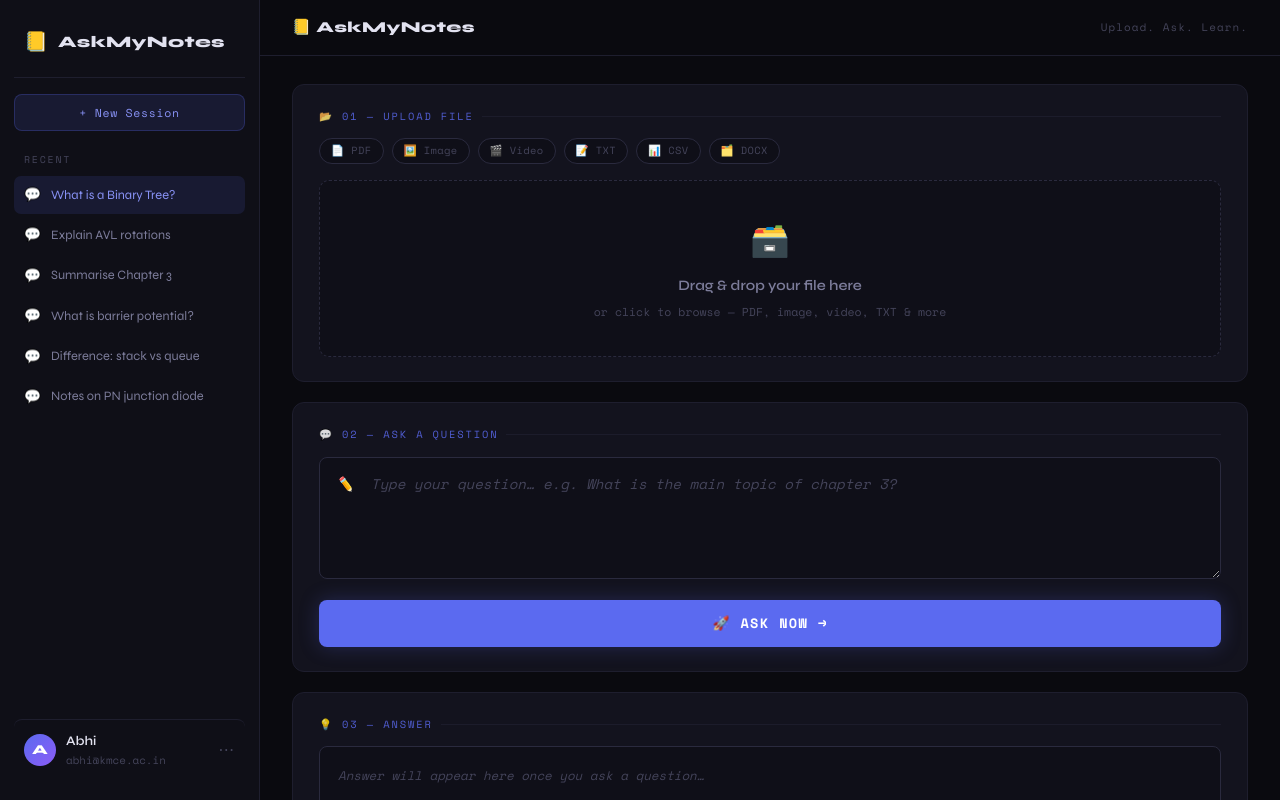
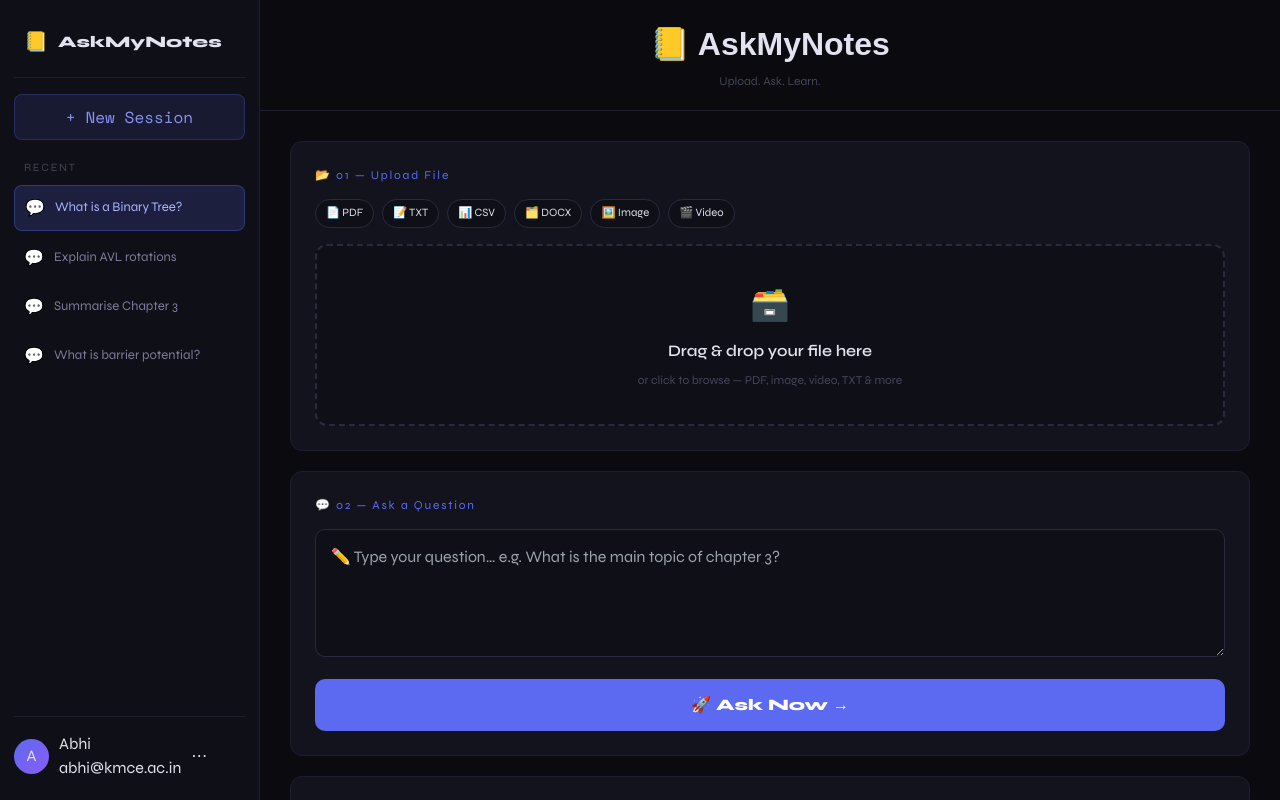
Before and after one commit to AbhiReddy2008/AskMyNotes_v1, a plain HTML site: page Frontend/index.html in a window 1280 px wide. Drawn offline with nearby package versions, Linux system fonts and the light colour scheme.

Commit message:
Updation of all files for Interactivity of Web Page

```diff
--- a/Frontend/index.html
+++ b/Frontend/index.html
@@ -4,163 +4,252 @@
 <head>
   <meta charset="UTF-8" />
   <meta name="viewport" content="width=device-width, initial-scale=1.0" />
+
   <title>AskMyNotes</title>
 
   <!-- Google Fonts -->
-  <link href="https://fonts.googleapis.com/css2?family=Space+Mono:wght@400;700&family=Syne:wght@400;600;800&display=swap" rel="stylesheet" />
+  <link
+    href="https://fonts.googleapis.com/css2?family=Space+Mono:wght@400;700&family=Syne:wght@400;600;800&display=swap"
+    rel="stylesheet"
+  />
 
-  <!-- 🔗 1. Tailwind CSS via CDN -->
+  <!-- Tailwind CSS -->
   <script src="https://cdn.tailwindcss.com"></script>
 
-  <!-- Tailwind custom theme -->
+  <!-- Tailwind Theme -->
   <script>
     tailwind.config = {
       theme: {
         extend: {
           fontFamily: {
             display: ['Syne', 'sans-serif'],
-            mono:    ['Space Mono', 'monospace'],
+            mono: ['Space Mono', 'monospace'],
           }
         }
       }
     }
   </script>
 
-  <!-- 🔗 2. External Custom CSS (same folder) -->
+  <!-- External CSS -->
   <link rel="stylesheet" href="style.css" />
 </head>
 
 <body>
 
-  <!-- ======== APP SHELL ======== -->
+  <!-- ===== APP SHELL ===== -->
   <div class="app-shell">
 
-    <!-- ======== SIDEBAR ======== -->
+    <!-- ===== SIDEBAR ===== -->
     <aside class="sidebar">
 
-      <!-- Sidebar Top — Logo -->
+      <!-- Logo -->
       <div class="sidebar-logo">
         <span class="logo-icon">📒</span>
         <span class="logo-text">AskMyNotes</span>
       </div>
 
-      <!-- New Chat Button -->
+      <!-- New Session -->
       <div class="sidebar-new-btn">
         + New Session
       </div>
 
-      <!-- Recent Questions -->
-      <div class="sidebar-section-label">Recent</div>
+      <!-- Recent -->
+      <div class="sidebar-section-label">
+        Recent
+      </div>
 
+      <!-- Sidebar Chats -->
       <nav class="sidebar-nav">
-        <a href="#" class="sidebar-item active">
+
+        <a
+          href="#"
+          class="sidebar-item active"
+          data-answer="A Binary Tree is a tree data structure where each node has at most two children called left and right child."
+        >
           <span class="item-icon">💬</span>
-          <span class="item-text">What is a Binary Tree?</span>
+          <span class="item-text">
+            What is a Binary Tree?
+          </span>
         </a>
-        <a href="#" class="sidebar-item">
+
+        <a
+          href="#"
+          class="sidebar-item"
+          data-answer="AVL rotations are balancing operations used to maintain height balance in AVL Trees."
+        >
           <span class="item-icon">💬</span>
-          <span class="item-text">Explain AVL rotations</span>
+          <span class="item-text">
+            Explain AVL rotations
+          </span>
         </a>
-        <a href="#" class="sidebar-item">
+
+        <a
+          href="#"
+          class="sidebar-item"
+          data-answer="Chapter 3 mainly discusses the fundamentals and core concepts in simplified form."
+        >
           <span class="item-icon">💬</span>
-          <span class="item-text">Summarise Chapter 3</span>
+          <span class="item-text">
+            Summarise Chapter 3
+          </span>
         </a>
-        <a href="#" class="sidebar-item">
+
+        <a
+          href="#"
+          class="sidebar-item"
+          data-answer="Barrier potential is the voltage formed across a PN junction because of diffusion."
+        >
           <span class="item-icon">💬</span>
-          <span class="item-text">What is barrier potential?</span>
+          <span class="item-text">
+            What is barrier potential?
+          </span>
         </a>
-        <a href="#" class="sidebar-item">
-          <span class="item-icon">💬</span>
-          <span class="item-text">Difference: stack vs queue</span>
-        </a>
-        <a href="#" class="sidebar-item">
-          <span class="item-icon">💬</span>
-          <span class="item-text">Notes on PN junction diode</span>
-        </a>
+
       </nav>
 
       <!-- Spacer -->
       <div class="sidebar-spacer"></div>
 
-      <!-- Account Section — Bottom -->
+      <!-- Account -->
       <div class="sidebar-account">
-        <div class="account-avatar">A</div>
+
+        <div class="account-avatar">
+          A
+        </div>
+
         <div class="account-info">
           <p class="account-name">Abhi</p>
-          <p class="account-email">abhi@kmce.ac.in</p>
+          <p class="account-email">
+            abhi@kmce.ac.in
+          </p>
         </div>
-        <div class="account-dots">⋯</div>
+
+        <div class="account-dots">
+          ⋯
+        </div>
+
       </div>
 
     </aside>
 
-    <!-- ======== MAIN CONTENT ======== -->
+    <!-- ===== MAIN CONTENT ===== -->
     <main class="main-content">
 
-      <!-- Top bar -->
+      <!-- ===== TOPBAR ===== -->
       <div class="topbar">
-        <span class="topbar-title">📒 AskMyNotes</span>
-        <span class="topbar-sub font-mono">Upload. Ask. Learn.</span>
+
+        <div class="topbar-center">
+
+          <span class="topbar-title">
+            📒 AskMyNotes
+          </span>
+
+          <span class="topbar-sub">
+            Upload. Ask. Learn.
+          </span>
+
+        </div>
+
       </div>
 
-      <!-- Content Area -->
+      <!-- ===== CONTENT ===== -->
       <div class="content-area">
 
-        <!-- UPLOAD SECTION -->
+        <!-- ===== UPLOAD SECTION ===== -->
         <section class="card">
-          <p class="section-label">📂 01 — Upload File</p>
 
-          <!-- File type badges -->
+          <p class="section-label">
+            📂 01 — Upload File
+          </p>
+
+          <!-- File Type Badges -->
           <div class="badges-row">
             <span class="badge">📄 PDF</span>
-            <span class="badge">🖼️ Image</span>
-            <span class="badge">🎬 Video</span>
             <span class="badge">📝 TXT</span>
             <span class="badge">📊 CSV</span>
             <span class="badge">🗂️ DOCX</span>
+            <span class="badge">🖼️ Image</span>
+            <span class="badge">🎬 Video</span>
           </div>
 
-          <!-- Drop zone -->
+          <!-- Drop Zone -->
           <div class="drop-zone">
+
             <input
               type="file"
+              id="pdf-input"
               name="file-input"
               class="drop-input"
-              accept=".pdf,.txt,.csv,.docx,.doc,.png,.jpg,.jpeg,.gif,.webp,.mp4,.mov,.avi,.mkv,.webm"
+              accept=".pdf,.txt,.csv,.doc,.docx,.png,.jpg,.jpeg,.gif,.webp,.mp4,.mov,.avi,.mkv,.webm"
             />
-            <span class="drop-icon">🗃️</span>
-            <p class="drop-text">Drag &amp; drop your file here</p>
-            <p class="drop-subtext">or click to browse — PDF, image, video, TXT &amp; more</p>
+
+            <span class="drop-icon">
+              🗃️
+            </span>
+
+            <p class="drop-text">
+              Drag & drop your file here
+            </p>
+
+            <p class="drop-subtext">
+              or click to browse — PDF, image, video, TXT & more
+            </p>
+
+            <!-- Upload Status -->
+            <p id="upload-status"></p>
+
           </div>
+
         </section>
 
-        <!-- QUESTION SECTION -->
+        <!-- ===== QUESTION SECTION ===== -->
         <section class="card">
-          <p class="section-label">💬 02 — Ask a Question</p>
+
+          <p class="section-label">
+            💬 02 — Ask a Question
+          </p>
+
           <textarea
             name="query"
             rows="4"
-            placeholder="✏️  Type your question… e.g. What is the main topic of chapter 3?"
             class="query-textarea"
+            placeholder="✏️ Type your question… e.g. What is the main topic of chapter 3?"
           ></textarea>
-          <button type="submit" class="ask-btn">🚀 Ask Now →</button>
+
+          <button type="submit" class="ask-btn">
+            🚀 Ask Now →
+          </button>
+
         </section>
 
-        <!-- ANSWER SECTION -->
+        <!-- ===== ANSWER SECTION ===== -->
         <section class="card">
-          <p class="section-label">💡 03 — Answer</p>
+
+          <p class="section-label">
+            💡 03 — Answer
+          </p>
+
           <div class="answer-box">
-            <p class="answer-placeholder">Answer will appear here once you ask a question…</p>
+
+            <p
+              class="answer-placeholder"
+              id="answer-text"
+            >
+              Answer will appear here once you ask a question…
+            </p>
+
           </div>
+
         </section>
 
-      </div><!-- end content-area -->
+      </div>
 
-    </main><!-- end main-content -->
+    </main>
 
-  </div><!-- end app-shell -->
+  </div>
 
-  <!-- ✅ ZERO JavaScript -->
+  <!-- JavaScript -->
+  <script src="app.js"></script>
 
 </body>
 </html>
--- a/Frontend/style.css
+++ b/Frontend/style.css
@@ -1,27 +1,29 @@
 /* ============================================
    AskMyNotes — style.css
-   Dark Premium Theme | Zero JavaScript
    ============================================ */
 
-/* ---------- CSS VARIABLES ---------- */
 :root {
-  --bg-app:        #0a0a0f;
-  --bg-sidebar:    #0f0f17;
-  --bg-card:       #13131e;
-  --bg-input:      #0f0f18;
-  --border:        #1e1e2e;
-  --border-hover:  #2a2a3e;
-  --accent:        #5b6af0;
-  --accent-soft:   rgba(91, 106, 240, 0.12);
-  --accent-glow:   rgba(91, 106, 240, 0.25);
-  --text-primary:  #e2e2f0;
-  --text-secondary:#7c7c9a;
-  --text-muted:    #44445a;
-  --font-display:  'Syne', sans-serif;
-  --font-mono:     'Space Mono', monospace;
+  --bg-app: #0a0a0f;
+  --bg-sidebar: #0f0f17;
+  --bg-card: #13131e;
+  --bg-input: #0f0f18;
+  --border: #1e1e2e;
+  --border-hover: #2a2a3e;
+  --accent: #5b6af0;
+  --accent-soft: rgba(91, 106, 240, 0.12);
+  --accent-glow: rgba(91, 106, 240, 0.25);
+  --text-primary: #e2e2f0;
+  --text-secondary: #7c7c9a;
+  --text-muted: #44445a;
+  --font-display: 'Syne', sans-serif;
+  --font-mono: 'Space Mono', monospace;
 }
 
-* { box-sizing: border-box; margin: 0; padding: 0; }
+* {
+  margin: 0;
+  padding: 0;
+  box-sizing: border-box;
+}
 
 body {
   background: var(--bg-app);
@@ -31,18 +33,15 @@
   overflow: hidden;
 }
 
-/* ============================================
-   APP SHELL — sidebar + main side by side
-   ============================================ */
+/* APP SHELL */
+
 .app-shell {
   display: flex;
   height: 100vh;
-  width: 100%;
 }
 
-/* ============================================
-   SIDEBAR
-   ============================================ */
+/* SIDEBAR */
+
 .sidebar {
   width: 260px;
   min-width: 260px;
@@ -51,291 +50,193 @@
   display: flex;
   flex-direction: column;
   padding: 20px 14px;
-  height: 100vh;
-  overflow: hidden;
 }
 
-/* Logo */
 .sidebar-logo {
   display: flex;
   align-items: center;
   gap: 10px;
-  padding: 8px 10px 20px 10px;
+  padding: 8px 10px 20px;
   border-bottom: 1px solid var(--border);
   margin-bottom: 16px;
 }
 
-.logo-icon { font-size: 1.2rem; }
+.logo-icon {
+  font-size: 1.2rem;
+}
 
 .logo-text {
-  font-family: var(--font-display);
+  font-size: 1rem;
   font-weight: 800;
-  font-size: 1rem;
-  color: var(--text-primary);
-  letter-spacing: 0.02em;
 }
 
-/* New Session Button */
 .sidebar-new-btn {
-  display: block;
   width: 100%;
-  padding: 9px 14px;
+  padding: 10px;
+  border-radius: 8px;
   background: var(--accent-soft);
   border: 1px solid rgba(91, 106, 240, 0.25);
-  border-radius: 8px;
   color: #8892f5;
+  cursor: pointer;
+  margin-bottom: 20px;
+  text-align: center;
   font-family: var(--font-mono);
-  font-size: 0.72rem;
-  letter-spacing: 0.06em;
-  text-align: center;
-  cursor: pointer;
-  margin-bottom: 22px;
-  transition: background 0.2s, border-color 0.2s;
 }
 
-.sidebar-new-btn:hover {
-  background: rgba(91, 106, 240, 0.2);
-  border-color: rgba(91, 106, 240, 0.45);
+.sidebar-section-label {
+  font-size: 0.7rem;
+  color: var(--text-muted);
+  margin-bottom: 8px;
+  padding-left: 10px;
+  text-transform: uppercase;
+  letter-spacing: 0.15em;
 }
 
-/* Section label inside sidebar */
-.sidebar-section-label {
-  font-family: var(--font-mono);
-  font-size: 0.62rem;
-  letter-spacing: 0.18em;
-  text-transform: uppercase;
-  color: var(--text-muted);
-  padding: 0 10px;
-  margin-bottom: 8px;
-}
-
-/* Nav items */
 .sidebar-nav {
   display: flex;
   flex-direction: column;
-  gap: 2px;
-  overflow-y: auto;
-  flex: 1;
+  gap: 5px;
 }
-
-.sidebar-nav::-webkit-scrollbar { width: 3px; }
-.sidebar-nav::-webkit-scrollbar-track { background: transparent; }
-.sidebar-nav::-webkit-scrollbar-thumb { background: var(--border-hover); border-radius: 4px; }
 
 .sidebar-item {
   display: flex;
   align-items: center;
   gap: 10px;
-  padding: 9px 10px;
-  border-radius: 7px;
+  padding: 10px;
+  border-radius: 8px;
   text-decoration: none;
   color: var(--text-secondary);
-  font-size: 0.82rem;
-  transition: background 0.15s, color 0.15s;
-  white-space: nowrap;
-  overflow: hidden;
+  transition: 0.2s;
 }
 
 .sidebar-item:hover {
   background: var(--bg-card);
-  color: var(--text-primary);
+  color: white;
 }
 
 .sidebar-item.active {
-  background: var(--accent-soft);
-  color: #8892f5;
+  background: rgba(91, 106, 240, 0.18);
+  border: 1px solid rgba(91, 106, 240, 0.35);
+  color: #aab4ff;
 }
 
-.item-icon { font-size: 0.85rem; flex-shrink: 0; }
-
 .item-text {
-  overflow: hidden;
-  text-overflow: ellipsis;
-  white-space: nowrap;
-  font-size: 0.8rem;
+  font-size: 0.82rem;
 }
 
-/* Spacer pushes account to bottom */
-.sidebar-spacer { flex: 1; }
+.sidebar-spacer {
+  flex: 1;
+}
 
-/* Account section */
 .sidebar-account {
   display: flex;
   align-items: center;
   gap: 10px;
-  padding: 12px 10px;
   border-top: 1px solid var(--border);
-  margin-top: 10px;
-  cursor: pointer;
-  border-radius: 8px;
-  transition: background 0.15s;
+  padding-top: 15px;
 }
 
-.sidebar-account:hover { background: var(--bg-card); }
-
 .account-avatar {
-  width: 32px;
-  height: 32px;
+  width: 35px;
+  height: 35px;
   border-radius: 50%;
   background: linear-gradient(135deg, #5b6af0, #8b5cf6);
   display: flex;
   align-items: center;
   justify-content: center;
-  font-size: 0.85rem;
-  font-weight: 700;
-  color: #fff;
-  flex-shrink: 0;
 }
 
-.account-info { flex: 1; overflow: hidden; }
+/* MAIN */
 
-.account-name {
-  font-size: 0.82rem;
-  font-weight: 600;
-  color: var(--text-primary);
-  white-space: nowrap;
-  overflow: hidden;
-  text-overflow: ellipsis;
-}
-
-.account-email {
-  font-size: 0.68rem;
-  color: var(--text-muted);
-  font-family: var(--font-mono);
-  white-space: nowrap;
-  overflow: hidden;
-  text-overflow: ellipsis;
-}
-
-.account-dots {
-  color: var(--text-muted);
-  font-size: 1rem;
-  letter-spacing: 0.05em;
-}
-
-/* ============================================
-   MAIN CONTENT
-   ============================================ */
 .main-content {
   flex: 1;
   display: flex;
   flex-direction: column;
-  overflow: hidden;
-  background: var(--bg-app);
 }
 
-/* Top bar */
+/* TOPBAR */
+
 .topbar {
   display: flex;
+  justify-content: center;
   align-items: center;
-  justify-content: space-between;
-  padding: 16px 32px;
   border-bottom: 1px solid var(--border);
-  background: var(--bg-app);
-  flex-shrink: 0;
+  padding: 20px;
+}
+
+.topbar-center {
+  display: flex;
+  flex-direction: column;
+  align-items: center;
 }
 
 .topbar-title {
-  font-size: 0.95rem;
-  font-weight: 700;
-  color: var(--text-primary);
-  letter-spacing: 0.02em;
+  font-family: Arial, sans-serif;
+  font-size: 2rem;
+  font-weight: bold;
 }
 
 .topbar-sub {
-  font-size: 0.68rem;
+  font-size: 0.75rem;
   color: var(--text-muted);
-  letter-spacing: 0.1em;
+  margin-top: 4px;
 }
 
-/* Scrollable content area */
+/* CONTENT */
+
 .content-area {
   flex: 1;
   overflow-y: auto;
-  padding: 28px 32px;
+  padding: 30px;
   display: flex;
   flex-direction: column;
   gap: 20px;
 }
 
-.content-area::-webkit-scrollbar { width: 4px; }
-.content-area::-webkit-scrollbar-track { background: transparent; }
-.content-area::-webkit-scrollbar-thumb { background: var(--border-hover); border-radius: 4px; }
+/* CARD */
 
-/* ============================================
-   CARDS
-   ============================================ */
 .card {
   background: var(--bg-card);
   border: 1px solid var(--border);
   border-radius: 12px;
-  padding: 24px 26px;
-  transition: border-color 0.2s;
+  padding: 24px;
 }
 
-.card:hover { border-color: var(--border-hover); }
+/* LABEL */
 
-/* ============================================
-   SECTION LABEL
-   ============================================ */
 .section-label {
-  font-family: var(--font-mono);
-  font-size: 0.65rem;
-  letter-spacing: 0.18em;
-  text-transform: uppercase;
+  margin-bottom: 15px;
   color: var(--accent);
-  margin-bottom: 14px;
-  display: flex;
-  align-items: center;
-  gap: 8px;
-  opacity: 0.85;
+  font-size: 0.75rem;
+  letter-spacing: 0.15em;
 }
 
-.section-label::after {
-  content: '';
-  flex: 1;
-  height: 1px;
-  background: var(--border);
-}
+/* BADGES */
 
-/* ============================================
-   FILE TYPE BADGES
-   ============================================ */
 .badges-row {
   display: flex;
+  gap: 8px;
   flex-wrap: wrap;
-  gap: 8px;
   margin-bottom: 16px;
 }
 
 .badge {
-  font-family: var(--font-mono);
-  font-size: 0.65rem;
-  padding: 4px 11px;
+  padding: 5px 10px;
   border-radius: 20px;
+  background: var(--bg-input);
   border: 1px solid var(--border-hover);
-  color: var(--text-muted);
-  background: var(--bg-input);
-  letter-spacing: 0.04em;
+  font-size: 0.7rem;
 }
 
-/* ============================================
-   DROP ZONE
-   ============================================ */
+/* DROP ZONE */
+
 .drop-zone {
-  border: 1.5px dashed var(--border-hover);
-  border-radius: 10px;
-  padding: 36px 20px;
+  position: relative;
+  border: 2px dashed var(--border-hover);
+  border-radius: 12px;
+  padding: 35px;
   text-align: center;
-  cursor: pointer;
   background: var(--bg-input);
-  position: relative;
-  transition: border-color 0.2s, background 0.2s;
-}
-
-.drop-zone:hover {
-  border-color: var(--accent);
-  background: var(--accent-soft);
 }
 
 .drop-input {
@@ -343,105 +244,57 @@
   inset: 0;
   opacity: 0;
   cursor: pointer;
-  width: 100%;
-  height: 100%;
 }
 
 .drop-icon {
   font-size: 2rem;
-  display: block;
-  margin-bottom: 10px;
 }
 
 .drop-text {
-  font-size: 0.9rem;
-  color: var(--text-secondary);
+  margin-top: 10px;
   font-weight: 600;
 }
 
 .drop-subtext {
-  font-size: 0.72rem;
+  margin-top: 8px;
   color: var(--text-muted);
-  font-family: var(--font-mono);
-  margin-top: 6px;
+  font-size: 0.75rem;
 }
 
-/* ============================================
-   QUERY TEXTAREA
-   ============================================ */
+/* QUESTION */
+
 .query-textarea {
   width: 100%;
+  min-height: 120px;
+  padding: 15px;
+  border-radius: 10px;
   border: 1px solid var(--border-hover);
-  border-radius: 8px;
-  padding: 14px 16px;
-  font-size: 0.88rem;
-  font-family: var(--font-mono);
-  resize: vertical;
-  min-height: 100px;
   background: var(--bg-input);
-  color: var(--text-primary);
-  outline: none;
-  transition: border-color 0.2s, box-shadow 0.2s;
-  line-height: 1.65;
-  margin-bottom: 14px;
+  color: white;
+  margin-bottom: 15px;
 }
 
-.query-textarea:focus {
-  border-color: var(--accent);
-  box-shadow: 0 0 0 3px var(--accent-glow);
+.ask-btn {
+  width: 100%;
+  padding: 14px;
+  border: none;
+  border-radius: 10px;
+  background: var(--accent);
+  color: white;
+  cursor: pointer;
+  font-weight: bold;
 }
 
-.query-textarea::placeholder {
-  color: var(--text-muted);
-  font-style: italic;
-}
+/* ANSWER */
 
-/* ============================================
-   ASK BUTTON
-   ============================================ */
-.ask-btn {
-  display: block;
-  width: 100%;
-  padding: 13px;
-  background: var(--accent);
-  color: #fff;
-  border: none;
-  border-radius: 8px;
-  font-size: 0.85rem;
-  font-weight: 700;
-  letter-spacing: 0.1em;
-  text-transform: uppercase;
-  font-family: var(--font-mono);
-  cursor: pointer;
-  transition: background 0.2s, transform 0.15s, box-shadow 0.2s;
-  box-shadow: 0 0 20px var(--accent-glow);
-}
-
-.ask-btn:hover {
-  background: #6b79f5;
-  transform: translateY(-1px);
-  box-shadow: 0 4px 24px var(--accent-glow);
-}
-
-.ask-btn:active { transform: translateY(0); }
-
-/* ============================================
-   ANSWER BOX
-   ============================================ */
 .answer-box {
+  min-height: 120px;
+  border-radius: 10px;
   border: 1px solid var(--border-hover);
-  border-radius: 8px;
-  padding: 18px;
-  min-height: 120px;
+  padding: 20px;
   background: var(--bg-input);
-  color: var(--text-primary);
-  font-family: var(--font-mono);
-  font-size: 0.85rem;
-  line-height: 1.7;
 }
 
 .answer-placeholder {
   color: var(--text-muted);
-  font-style: italic;
-  font-size: 0.78rem;
 }
```
Also changed, not shown: Frontend/app.js (added, +50 -0 lines), Frontend/js_index.html (+12 -0 lines).
